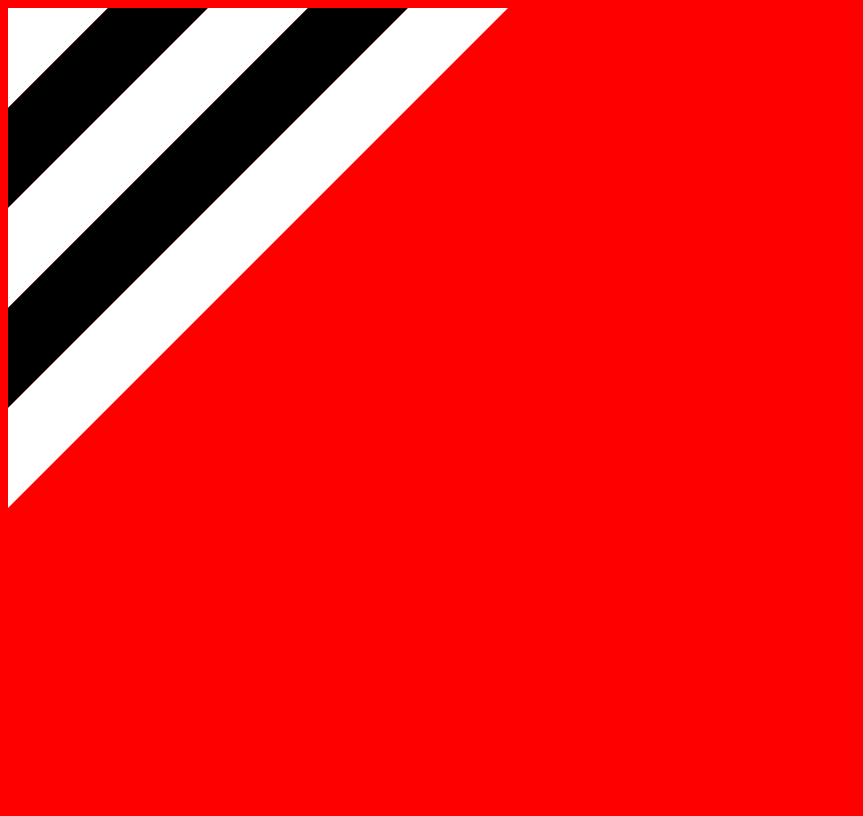
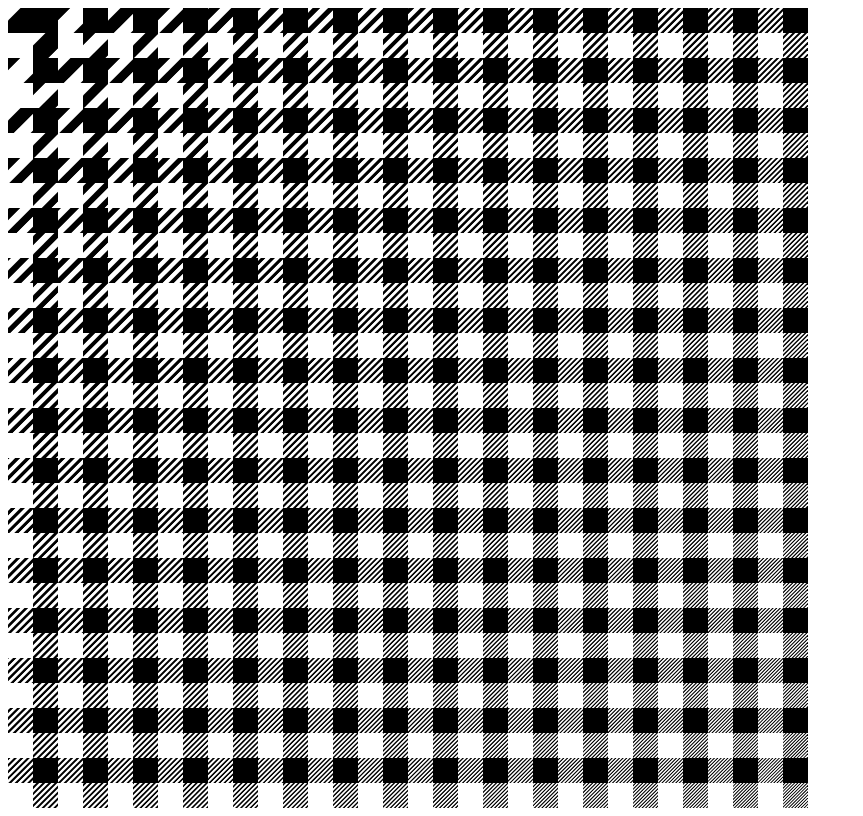
Before and after one commit to houndstooth/ginghoundstootham, a plain HTML site: page index.html in a window 1280 px wide. Shown: the whole page, without its empty margins (0-863 px from the left). Drawn offline with Linux system fonts and the light colour scheme.

Commit message:
first working version

```diff
--- a/ginghoundstootham.js
+++ b/ginghoundstootham.js
@@ -3,37 +3,131 @@ const ctx = canvas.getContext('2d');
 WIDTH = HEIGHT = canvas.width = canvas.height = 800;
 ctx.lineWidth = 1;
 
-const SCALE = 100;
-const DIMENSION = 8;
+const SCALE = 25;
+const DIMENSION = 32;
 
-var stripeColor = "black";
-for (var z = 0; z < 5; z++) {
-  stripeColor = stripeColor === "black" ? "white" : "black";
-  ctx.fillStyle = stripeColor === "white" ? "#fff" : "#000";
-  console.log(ctx.fillStyle);
-  ctx.beginPath();
-  ctx.moveTo((z + 0) * SCALE, 0);
-  ctx.lineTo((z + 1) * SCALE, 0);
-  ctx.lineTo(0, (z + 1) * SCALE);
-  ctx.lineTo(0, (z + 0) * SCALE);
-  ctx.closePath();
-  ctx.fill();
-}
+// console.log(stripeEdges);
+//
+// var stripeColor = "black";
+// for (var z = 0; z < 500; z++) {
+//
+//   stripeColor = stripeColor === "black" ? "white" : "black";
+//   ctx.fillStyle = stripeColor === "white" ? "#fff" : "#000";
+//
+//   var zz = 0.5 * Math.sqrt(8 * z + 1) - (1/2);
+  // var difference = zz % SCALE;
+  // var nearestBorder = zz - difference;
+  //
+  // ctx.beginPath();
+  // ctx.moveTo((zz + 0) * SCALE * 2, 0);
+  // ctx.lineTo((zz + 1) * SCALE * 2, 0);
+  // ctx.lineTo(nearestBorder, difference + SCALE * 2);
+  // ctx.lineTo(nearestBorder, difference);
+  // ctx.closePath();
+  // ctx.fill();
 
-// for (var x = 0; x < DIMENSION; x++) {
-//   for (var y = 0; y < DIMENSION; y++) {
-//     if (x % 2 !== 0 && y % 2 === 0) solidSquare("black");
-//     if (x % 2 === 0 && y % 2 !== 0) solidSquare("white");
+  // ctx.beginPath();
+  // ctx.moveTo((zz + 0) * SCALE * 2, 0);
+  // ctx.lineTo((zz + 1) * SCALE * 2, 0);
+  // ctx.lineTo(0, (zz + 1) * SCALE * 2);
+  // ctx.lineTo(0, (zz + 0) * SCALE * 2);
+  // ctx.closePath();
+  // ctx.fill();
+// }
+
+// //draw the striped squares
+// for (var i = 0; i < DIMENSION; i++) {
+//   let first
+//
+//
+//
+//
+//   //find the index of the first element of stripeEdges which would be inside this square (have to figure that out...? no we should just separately do diagonals? or more flexib)
+//   for (var x = i; x > 0; x--) {
+//     var y = i - x;
+//     drawStripedSquare(x, y, [stripes])
 //   }
 // }
 //
-// function solidSquare(color) {
-//   ctx.fillStyle = color === "white" ? "#fff" : "#000";
-//   ctx.beginPath();
-//   ctx.moveTo((x + 0) * SCALE, (y + 0) * SCALE);
-//   ctx.lineTo((x + 0) * SCALE, (y + 1) * SCALE);
-//   ctx.lineTo((x + 1) * SCALE, (y + 1) * SCALE);
-//   ctx.lineTo((x + 1) * SCALE, (y + 0) * SCALE);
-//   ctx.closePath();
-//   ctx.fill();
+//
+//
+//
+//
+// function stripedSquare(x, y) {
+//   //find the index of the first element of stripeEdges which would be inside this square (have to figure that out...? no we should just separately do diagonals? or more flexib)
 // }
+
+
+
+
+
+//draw the striped squares
+var stripeEdges = [];
+for (var z = 0; z < 555; z++) {
+  stripeEdges.push(Math.sqrt(8 * z + 1) - (1/2));
+}
+
+var i = 0;
+var thisDiagonalsStripeEdgeModuli = [0];
+var color = "#000";
+
+stripeEdges.forEach(function(stripeEdge) {
+  if (stripeEdge >= i + 2) {
+    // thisDiagonalsStripeEdgeModuli.push(1);
+    console.log('THIS DIAGONALS MODULI', thisDiagonalsStripeEdgeModuli);
+    color = color === "#000" ? "#fff" : "#000";
+    drawStripedSquareDiagonal(thisDiagonalsStripeEdgeModuli, i, color);
+    thisDiagonalsStripeEdgeModuli = [0];
+    i += 2;
+  }
+  thisDiagonalsStripeEdgeModuli.push(stripeEdge % 2);
+});
+
+function drawStripedSquareDiagonal(thisDiagonalsStripeEdgeModuli, diagonal, color) {
+
+  for (var x = diagonal; x >= 0; x--) {
+    var y = diagonal - x;
+    // console.log('****************CUR SQ OF DIAGONAL', x, y)
+    color = color === "#000" ? "#fff" : "#000";
+    drawStripedSquare(x, y, thisDiagonalsStripeEdgeModuli, color)
+  }
+}
+
+function drawStripedSquare(x, y, thisDiagonalsStripeEdgeModuli, color) {
+  thisDiagonalsStripeEdgeModuli.forEach(function(curModulus, index) {
+    color = color === "#000" ? "#fff" : "#000";
+    ctx.fillStyle = color;
+
+    var nextModulus = thisDiagonalsStripeEdgeModuli[index + 1] || 2;
+    // console.log('***CUR AND NEXT EDGE OF THIS SQ', curModulus, nextModulus)
+
+    ctx.beginPath();
+    ctx.moveTo((x + curModulus) * SCALE, y * SCALE);
+    // console.log((x + curModulus) * SCALE, y * SCALE)
+    ctx.lineTo((x + nextModulus) * SCALE, y * SCALE);
+    // console.log((x + nextModulus) * SCALE, y * SCALE)
+    ctx.lineTo(x * SCALE, (y + nextModulus) * SCALE)
+    // console.log(x * SCALE, (y + nextModulus) * SCALE)
+    ctx.lineTo(x * SCALE, (y + curModulus) * SCALE);
+    // console.log(x * SCALE, (y + curModulus) * SCALE)
+    ctx.closePath();
+    ctx.fill();
+  })
+}
+
+
+
+
+// draw the solid squares
+for (var x = 0; x < DIMENSION; x++) {
+  for (var y = 0; y < DIMENSION; y++) {
+    if (x % 2 !== 0 && y % 2 === 0) solidSquare("black");
+    if (x % 2 === 0 && y % 2 !== 0) solidSquare("white");
+  }
+}
+function solidSquare(color) {
+  ctx.fillStyle = color === "white" ? "#fff" : "#000";
+  ctx.beginPath();
+  ctx.rect(x * SCALE, y * SCALE, SCALE, SCALE);
+  ctx.fill();
+}
--- a/index.html
+++ b/index.html
@@ -1,6 +1,6 @@
 <head><title>ginghoundstootham</title></head>
 
-<body style="background-color: red">
+<body>
     <canvas class="canvas"></canvas>
 		<script src="ginghoundstootham.js"></script>
 </body>
```
